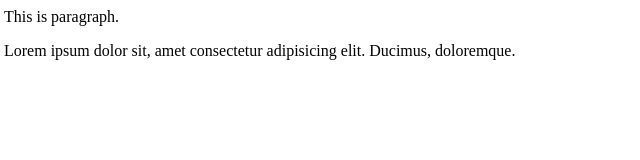
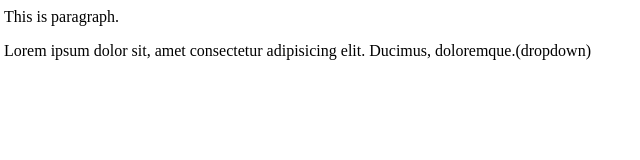
Before and after one commit to gauravfrontendproject/localRepo, a plain HTML site: page index.html in a window 1280 px wide. Shown: the full height of the page, 4-644 px from the left. Drawn offline with Linux system fonts and the light colour scheme.

```diff
--- a/index.html
+++ b/index.html
@@ -1,2 +1,2 @@
 <p>This is paragraph.</p>
-<p>Lorem ipsum dolor sit, amet consectetur adipisicing elit. Ducimus, doloremque.</p>
+<p>Lorem ipsum dolor sit, amet consectetur adipisicing elit. Ducimus, doloremque.(dropdown)</p>
```
